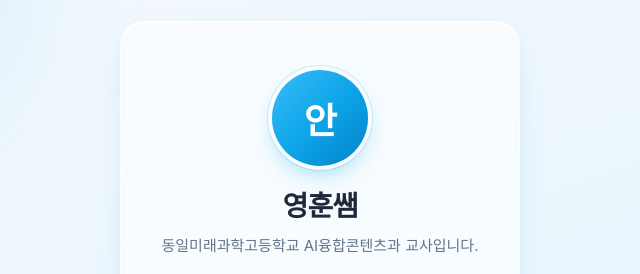
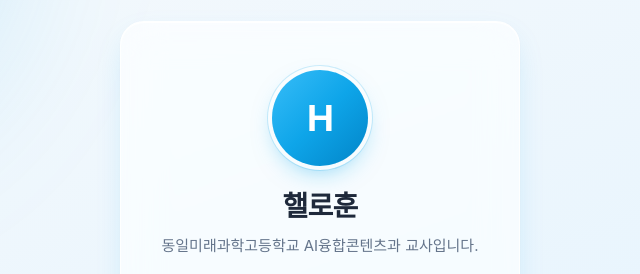
Before and after one commit to hellohun-lab/my-intro, a plain HTML site: page index.html in a window 1280 px wide. Shown: the part 161-435 px from the top of the page, 320-960 px from the left. Drawn offline with Linux system fonts and the light colour scheme; a web font is replaced by a local one.

Commit message:
Change name to 핼로훈 and avatar initial to H
Co-Authored-By: Claude Sonnet 5.5 <noreply@anthropic.com>

```diff
--- a/index.html
+++ b/index.html
@@ -3,8 +3,8 @@
 <head>
   <meta charset="UTF-8" />
   <meta name="viewport" content="width=device-width, initial-scale=1.0" />
-  <title>영훈쌤 | 자기소개</title>
-  <meta name="description" content="코드와 커피, 책과 산책을 좋아하는 영훈쌤의 자기소개 페이지" />
+  <title>핼로훈 | 자기소개</title>
+  <meta name="description" content="코드와 커피, 책과 산책을 좋아하는 핼로훈의 자기소개 페이지" />
 
   <!-- Pretendard (Google Fonts에 없어 공식 jsDelivr CDN 사용) -->
   <link rel="preconnect" href="https://cdn.jsdelivr.net" crossorigin />
@@ -291,9 +291,9 @@
 </head>
 <body>
   <main class="card">
-    <div class="avatar" aria-hidden="true">안</div>
+    <div class="avatar" aria-hidden="true">H</div>
 
-    <h1 class="name">영훈쌤</h1>
+    <h1 class="name">핼로훈</h1>
     <p class="bio">동일미래과학고등학교 AI융합콘텐츠과 교사입니다.</p>
 
     <hr class="divider" />
```
